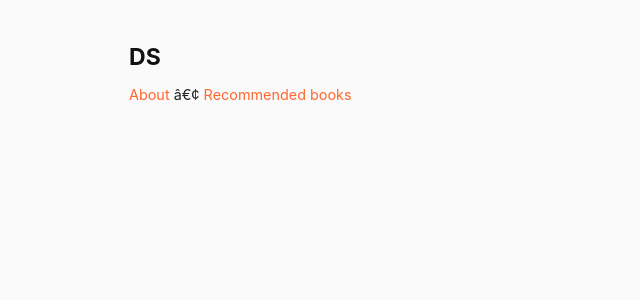
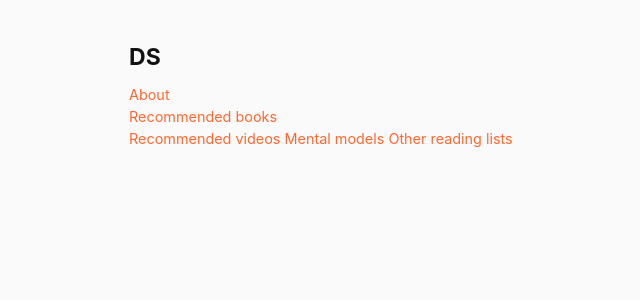
Before and after one commit to danschlz/danschulz.github.io, a Jekyll site: the page built from index.md, in a window 1280 px wide. Shown: the top 300 px of the page, without its empty margins (191-831 px from the left). Built offline with Jekyll 4.4.1, drawn with Linux system fonts in a browser that asks for light colours.

Commit message:
Update index.md

```diff
--- a/index.md
+++ b/index.md
@@ -1,4 +1,8 @@
 ---
 layout: home
 ---
-[About](/about/)   •   [Recommended books](/books/)
+[About](/about/)
+[Recommended books](/books/)
+[Recommended videos](/youtube/)
+[Mental models](/mental-models/)
+[Other reading lists](/other-reading-lists/)
```
